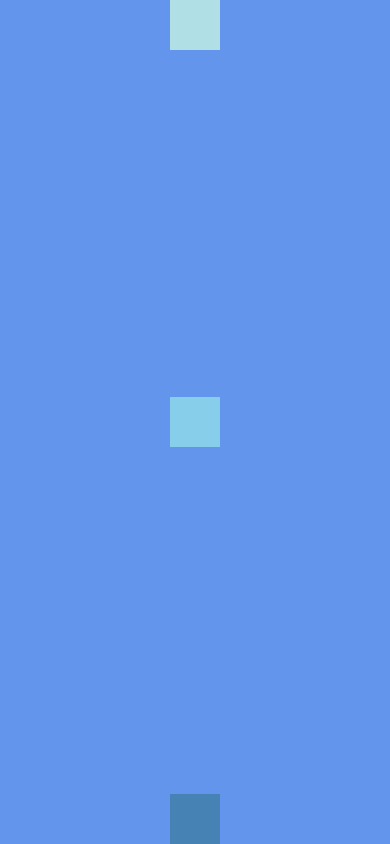
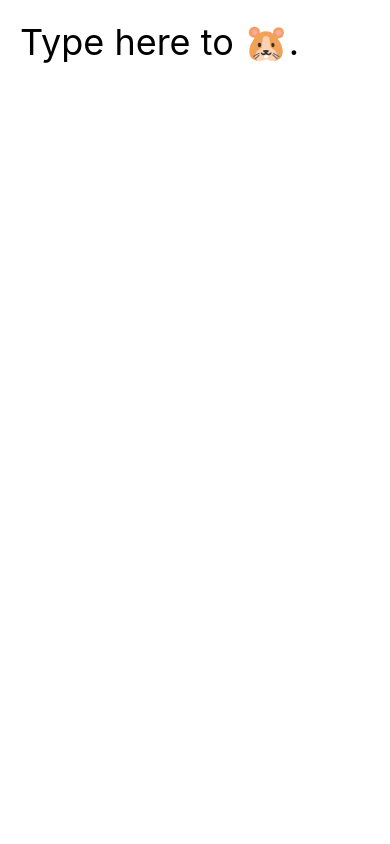
Before and after one commit to danmaq/AwesomeProject, a React Native app: screen / in a window 390 px wide. Built offline with nearby package versions, Linux system fonts and the light colour scheme.

Commit message:
Tutorial: Learned input UI and reaction.

```diff
--- a/App.js
+++ b/App.js
@@ -1,18 +1,20 @@
 import React from 'react';
-import { AppRegistry, View } from 'react-native';
+import { AppRegistry, View, Text, TextInput } from 'react-native';
 
 export default class HelloWorldApp extends React.Component {
+  constructor(props) {
+    super(props);
+    this.state = { text: '' };
+  }
   render() {
     return (
-      <View style={{
-        flex: 1,
-        flexDirection: 'column',
-        justifyContent: 'space-between',
-        alignItems: 'center',
-        backgroundColor: 'cornflowerblue'}}>
-        <View style={{width: 50, height: 50, backgroundColor: 'powderblue'}} />
-        <View style={{width: 50, height: 50, backgroundColor: 'skyblue'}} />
-        <View style={{width: 50, height: 50, backgroundColor: 'steelblue'}} />
+      <View style={{ padding: 10 }}>
+        <TextInput style={{ padding: 10, fontSize: 36 }}
+                   placeholder="Type here to 🐹."
+                   onChangeText={t => this.setState({text: t})} />
+        <Text style={{ padding: 10, fontSize: 42 }}>
+          {this.state.text.split(' ').map((word) => word && '🍕').join(' ')}
+        </Text>
       </View>
     );
   }
```
